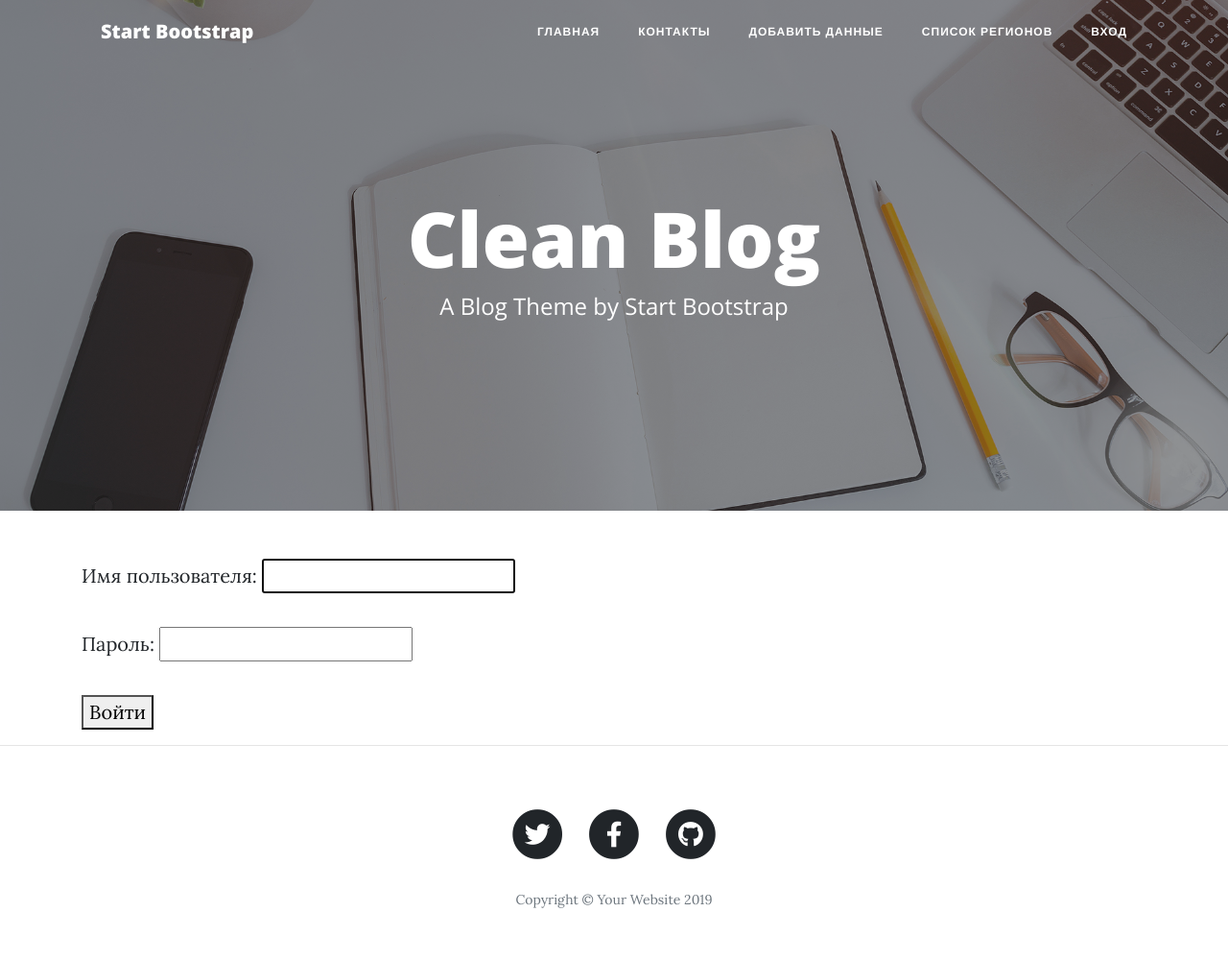
After one commit to ampilog1/django_lesson20_var3, a Django app: page /user/login/ in a window 1280 px wide. The commit adds this page. Shown: the top 1000 px of the page at 96% size. Run offline with Django 4.2, Linux system fonts and the light colour scheme; some libraries are stand-ins or nearby versions.

Commit message:
Создан шаблон для входа

```diff
--- a/mod/mod/urls.py
+++ b/mod/mod/urls.py
@@ -20,7 +20,8 @@ from django.conf.urls.static import static
 
 urlpatterns = [
     path('admin/', admin.site.urls),
-    path('', include('modapp.urls', namespace='mod'))
+    path('', include('modapp.urls', namespace='mod')),
+    path('user/', include('userapp.urls', namespace='user'))
 ]
 
 if settings.DEBUG:
--- a/mod/templates/base.html
+++ b/mod/templates/base.html
@@ -52,6 +52,9 @@
                 </li>
                 <li class="nav-item">
                     <a class="nav-link" href={% url 'mod:region_list' %}>список регионов</a>
+                </li>
+                <li class="nav-item">
+                    <a class="nav-link" href={% url 'user:login' %}>вход</a>
                 </li>
 
             </ul>
--- /dev/null
+++ b/mod/userapp/templates/userapp/login.html
@@ -0,0 +1,13 @@
+{% extends "base.html" %}
+
+{% block title %}
+Вход
+{% endblock %}
+
+{% block content %}
+  <form method="post">
+        {% csrf_token %}
+        {{form.as_p}}
+        <button type="submit">Войти</button>
+    </form>
+{% endblock %}
--- /dev/null
+++ b/mod/userapp/urls.py
@@ -0,0 +1,8 @@
+from userapp import views
+from django.urls import path
+
+app_name = 'userapp'
+
+urlpatterns = [
+    path('login/', views.UserLoginView.as_view(), name='login')
+]
--- a/mod/userapp/views.py
+++ b/mod/userapp/views.py
@@ -1,3 +1,7 @@
 from django.shortcuts import render
+from django.contrib.auth.views import LogoutView, LoginView
 
 # Create your views here.
+
+class UserLoginView(LoginView):
+    template_name = 'userapp/login.html'
```
Also changed, not shown: mod/userapp/templates/__init__.py (added), mod/userapp/templates/userapp/__init__.py (added).
